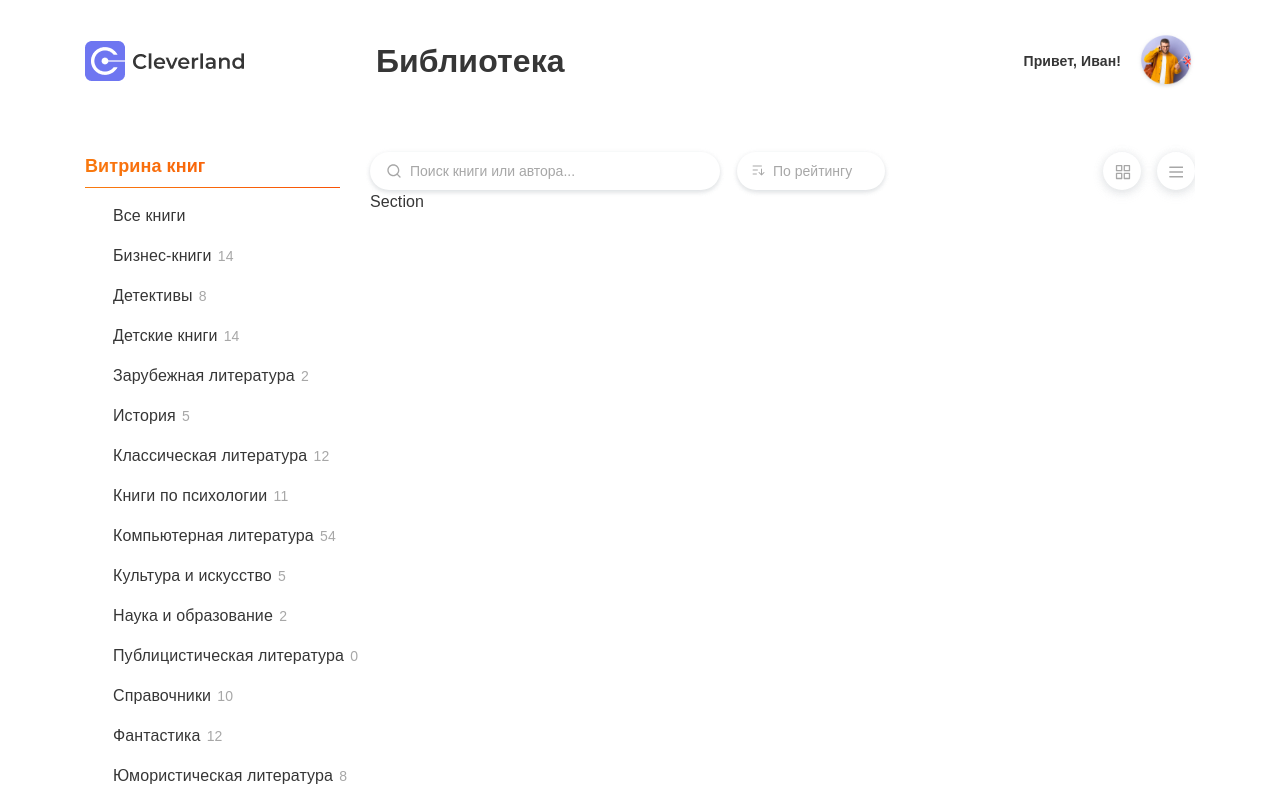
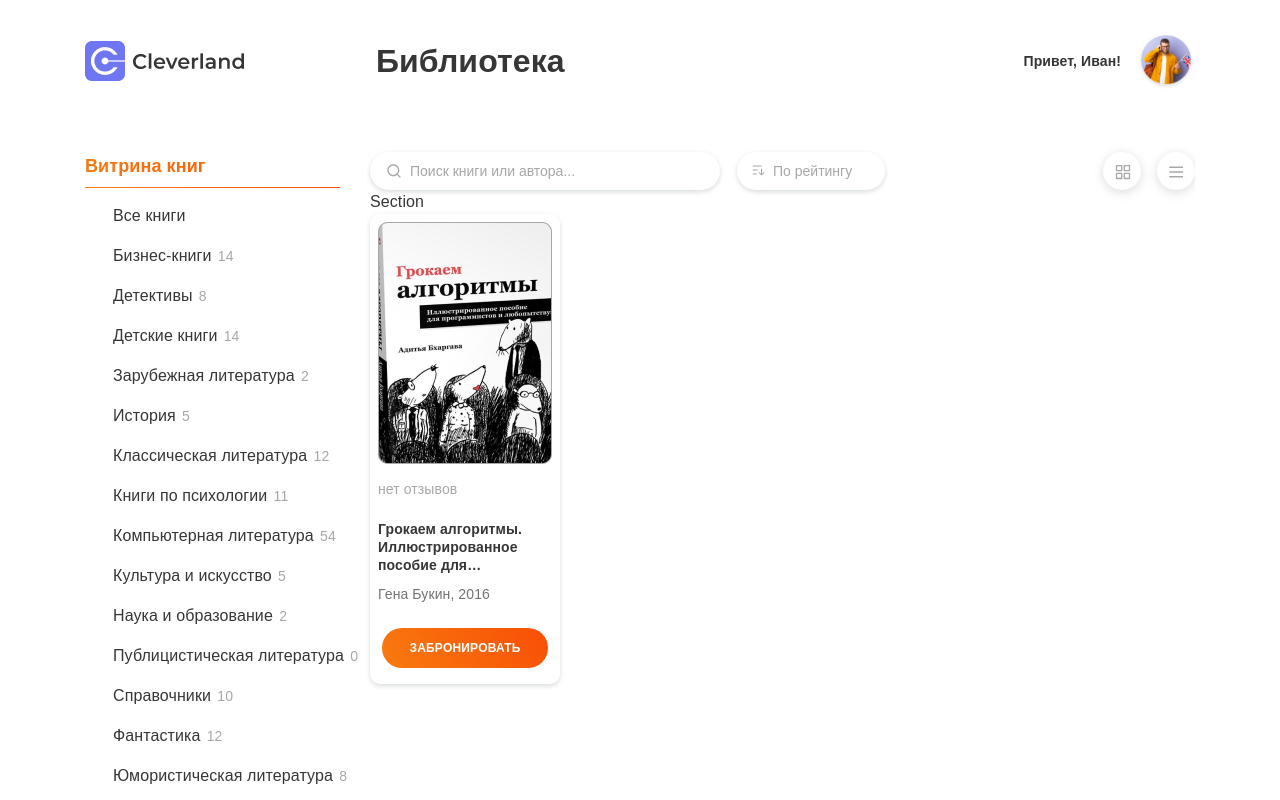
Before and after one commit to skif-cezar/sprint1-skif-cezar, a React (Create React App) app: page / in a window 1280 px wide. Shown: the top 800 px of the page. Built offline with nearby package versions, Linux system fonts and the light colour scheme.

Commit message:
feat: add card component

```diff
--- /dev/null
+++ b/src/app/components/card/Card.module.scss
@@ -0,0 +1,96 @@
+$primary: #363636;
+$smal-inactive: #a7a7a7;
+
+.card {
+  display: flex;
+  flex-direction: column;
+  justify-content: flex-start;
+  width: 190px;
+  height: 470px;
+  background: #ffffff;
+  box-shadow: 0px 2px 4px rgba(191, 196, 201, 0.2), 0px 3px 4px rgba(191, 196, 201, 0.18),
+    0px 1px 5px rgba(191, 196, 201, 0.24);
+  border-radius: 10px;
+  transition: box-shadow 0.3s ease;
+  cursor: pointer;
+}
+
+.card:hover {
+  box-shadow: 0 1px 3px 0 #bcbdbd, 0 0 0 1px #d4d4d5;
+}
+
+.image {
+  margin: 0 auto;
+  margin-top: 8px;
+  width: 174px;
+  height: 242px;
+  border-radius: 10px;
+}
+
+.content {
+  margin: 0 auto;
+}
+
+.rating {
+  margin-top: 16px;
+  width: 144px;
+  height: 24px;
+  font-weight: 400;
+  font-size: 0.875rem;
+  line-height: 1.125rem;
+  color: $smal-inactive;
+}
+
+.title {
+  margin-top: 16px;
+  width: 174px;
+  height: 54px;
+}
+
+.title span {
+  font-weight: 600;
+  font-size: 0.875rem;
+  line-height: 1.125rem;
+  color: $primary;
+  display: -webkit-box;
+  -webkit-line-clamp: 3;
+  -webkit-box-orient: vertical;
+  overflow: hidden;
+}
+
+.author {
+  width: 174px;
+  height: 18px;
+  margin-top: 8px;
+}
+
+.author span {
+  font-weight: 400;
+  font-size: 0.875rem;
+  line-height: 1.125rem;
+  color: #727272;
+}
+
+.button {
+  margin: 28px auto 0px;
+  width: 166px;
+  height: 40px;
+  background: linear-gradient(231.58deg, #f83600 -53.35%, #f9d423 297.76%);
+  border-radius: 20px;
+  font-weight: 600;
+  font-size: 0.75rem;
+  line-height: 1.125rem;
+  text-align: center;
+  letter-spacing: 0.2px;
+  text-transform: uppercase;
+  color: #ffffff;
+  border: none;
+  transition: all 0.3s ease;
+  cursor: pointer;
+}
+
+.button:hover {
+  background: #ffffff;
+  border: 1px solid #bfc4c9;
+  color: $primary;
+}
--- /dev/null
+++ b/src/app/components/card/Card.tsx
@@ -0,0 +1,46 @@
+import React from 'react';
+import clsx from 'clsx';
+import bookUrl from 'src/resources/book.jpg';
+import bookNotUrl from 'src/resources/book-not.jpg';
+
+import styles from 'src/app/components/card/Card.module.scss';
+
+/**
+ * Card component
+ */
+export const Card: React.FC = () => {
+  const CARD_STYLES = clsx(styles.card);
+  const IMG_STYLES = clsx(styles.image);
+  const CONTENT_STYLES = clsx(styles.content);
+  const RATING_STYLES = clsx(styles.rating);
+  const TITLE_STYLES = clsx(styles.title);
+  const AUTHOR_STYLES = clsx(styles.author);
+  const BUTTON_STYLES = clsx(styles.button);
+
+  return (
+    <div className={CARD_STYLES}>
+      <div className={IMG_STYLES}>
+        <img
+          alt=''
+          src={bookUrl}
+          onError={(e) => {
+            e.currentTarget.onerror = null;
+            e.currentTarget.src = bookNotUrl;
+          }}
+        />
+      </div>
+      <div className={CONTENT_STYLES}>
+        <div className={RATING_STYLES}>нет отзывов</div>
+        <div className={TITLE_STYLES}>
+          <span>Грокаем алгоритмы. Иллюстрированное пособие для программистов</span>
+        </div>
+        <div className={AUTHOR_STYLES}>
+          <span>Гена Букин, 2016</span>
+        </div>
+      </div>
+      <button className={BUTTON_STYLES} type='button'>
+        Забронировать
+      </button>
+    </div>
+  );
+};
--- a/src/app/components/header/Header.tsx
+++ b/src/app/components/header/Header.tsx
@@ -1,4 +1,5 @@
 import React from 'react';
+import { NavLink } from 'react-router-dom';
 import clsx from 'clsx';
 import avatarSrc from 'src/resources/avatar.jpg';
 import logoSrc from 'src/resources/logo.png';
@@ -18,9 +19,9 @@ export const Header: React.FC = () => {
 
   return (
     <header className={HEADER_STYLES}>
-      <a className={LOGO_STYLES}>
+      <NavLink to='/' className={LOGO_STYLES}>
         <img src={logoSrc} alt='Логотип сайта Cleverland' width={165} height={40} />
-      </a>
+      </NavLink>
       <h1 className={TITLE_STYLES}>Библиотека</h1>
       <div className={AUTHORIZATION_STYLES}>
         <span className={WELCOME_STYLES}>Привет, Иван!</span>
--- a/src/app/components/navigation/Navigation.tsx
+++ b/src/app/components/navigation/Navigation.tsx
@@ -17,8 +17,8 @@ export const Navigation: React.FC = () => {
     <div className={NAVIGATION_STYLES}>
       <Search />
       <FilterButton />
-      <button className={BUTTON_TILE_STYLES} type='button' aria-label='Плитка' />
-      <button className={BUTTON_LIST_STYLES} type='button' aria-label='Список' />
+      <button className={BUTTON_TILE_STYLES} type='button' aria-label='Плитка' data-test-id='button-menu-view-window' />
+      <button className={BUTTON_LIST_STYLES} type='button' aria-label='Список' data-test-id='button-menu-view-list' />
     </div>
   );
 };
--- a/src/app/logic/layout/Layout.module.scss
+++ b/src/app/logic/layout/Layout.module.scss
@@ -16,11 +16,6 @@
     'footer footer';
 }
 
-.main {
-  grid-area: main;
-  width: 825px;
-}
-
 .footer {
   grid-area: footer;
 }
--- a/src/app/logic/layout/Layout.tsx
+++ b/src/app/logic/layout/Layout.tsx
@@ -3,6 +3,7 @@ import clsx from 'clsx';
 import { Header } from 'src/app/components/header/Header';
 import { Menu } from 'src/app/components/menu/Menu';
 import { Navigation } from 'src/app/components/navigation/Navigation';
+import { MainLayout } from 'src/app/logic/main/MainLayout';
 
 import styles from 'src/app/logic/layout/Layout.module.scss';
 
@@ -11,7 +12,6 @@ import styles from 'src/app/logic/layout/Layout.module.scss';
  */
 export const Layout: React.FC = () => {
   const WRAPPER_STYLES = clsx(styles.wrapper);
-  const MAIN_STYLES = clsx(styles.main);
   const FOOTER_STYLES = clsx(styles.footer);
 
   return (
@@ -19,9 +19,7 @@ export const Layout: React.FC = () => {
       <Header />
       <Menu />
       <Navigation />
-      <main className={MAIN_STYLES}>
-        <section>Section</section>
-      </main>
+      <MainLayout />
       <footer className={FOOTER_STYLES}>Footer</footer>
     </div>
   );
--- /dev/null
+++ b/src/app/logic/main/MainLayout.module.scss
@@ -0,0 +1,4 @@
+.main {
+   grid-area: main;
+   width: 825px;
+ }
--- /dev/null
+++ b/src/app/logic/main/MainLayout.tsx
@@ -0,0 +1,20 @@
+import React from 'react';
+import clsx from 'clsx';
+import { Card } from 'src/app/components/card/Card';
+
+import styles from 'src/app/logic/layout/Layout.module.scss';
+
+/**
+ * Main layout component
+ */
+export const MainLayout: React.FC = () => {
+  const MAIN_STYLES = clsx(styles.main);
+
+  return (
+    <main className={MAIN_STYLES}>
+      <section>Section
+         <Card />
+      </section>
+    </main>
+  );
+};
```
Also changed, not shown: src/resources/book-not.jpg (added), src/resources/book.jpg (added).
